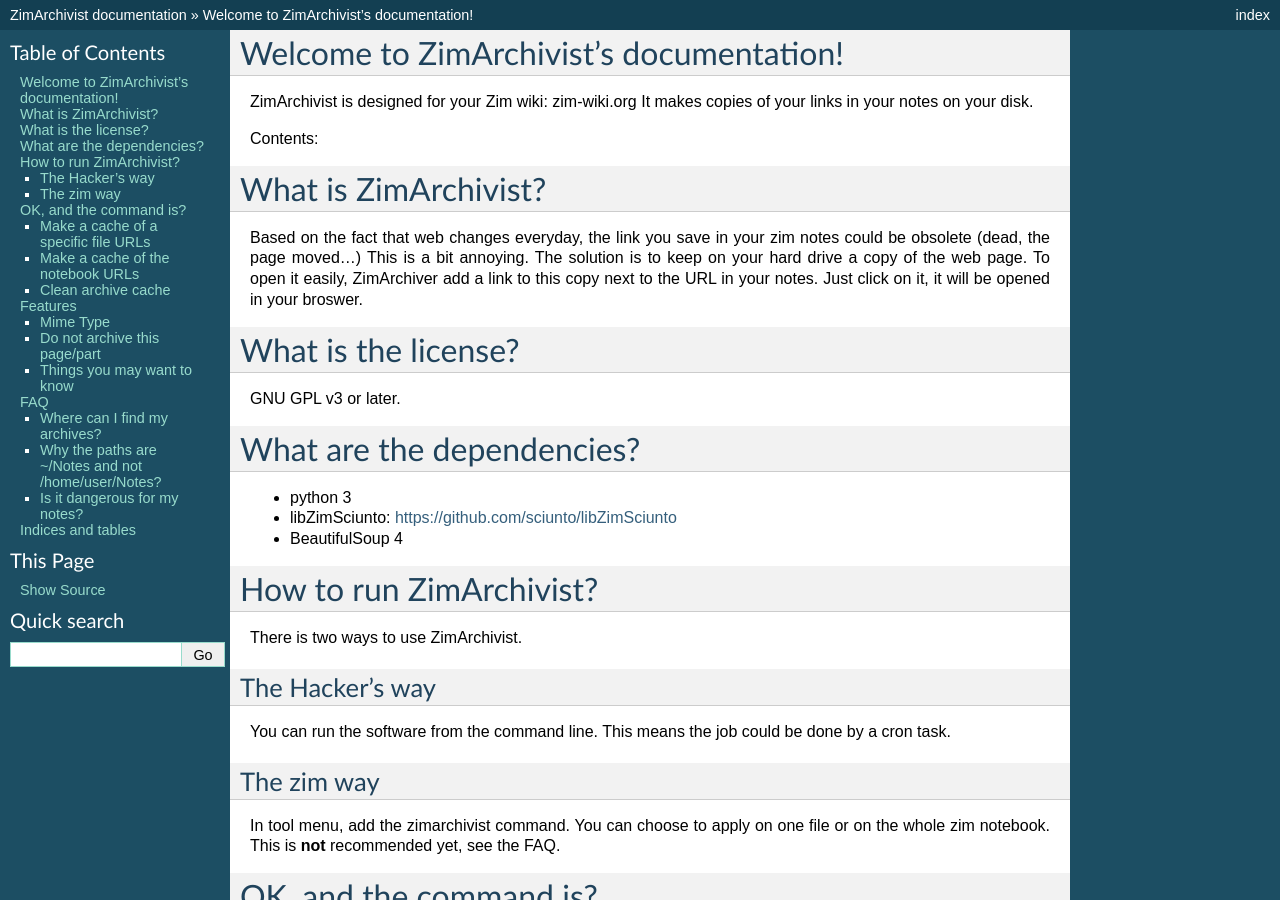
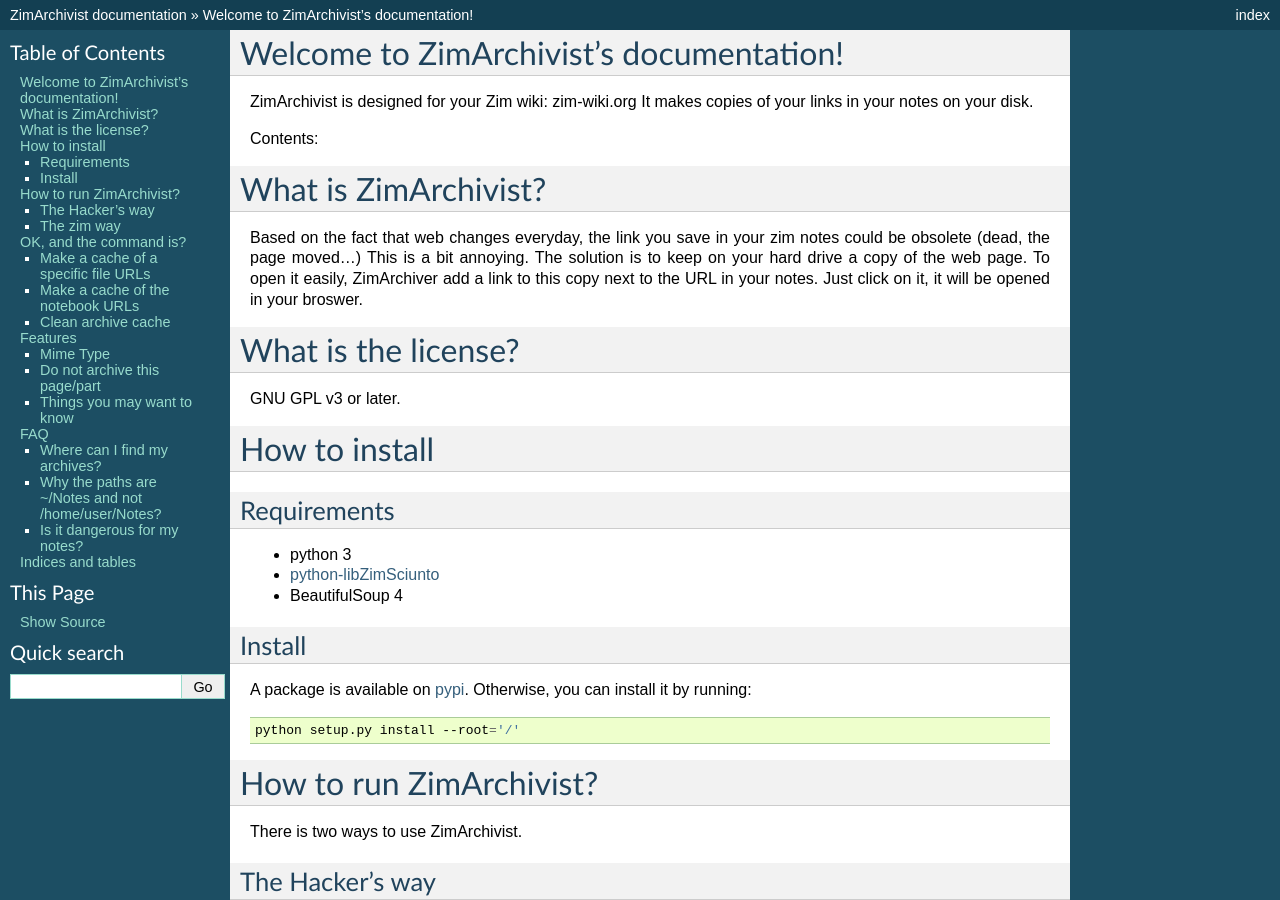
Before and after one commit to DarioGT/ZimArchivist, a Sphinx documentation site: the page built from doc/index.rst, in a window 1280 px wide and 900 px high. Built offline with Sphinx 7.4.7, drawn with Linux system fonts in a browser that asks for light colours; formulas are drawn with MathJax 3.

Commit message:
How to install

```diff
--- a/doc/index.rst
+++ b/doc/index.rst
@@ -27,11 +27,27 @@
 ======================
 GNU GPL v3 or later.
 
-What are the dependencies?
-==========================
-- python 3
-- libZimSciunto: https://github.com/sciunto/libZimSciunto
-- BeautifulSoup 4
+
+How to install
+==============
+
+Requirements
+------------
+
+* python 3
+* `python-libZimSciunto <http://pypi.python.org/pypi/libZimSciunto/>`_
+* BeautifulSoup 4
+
+Install
+-------
+
+A package is available on `pypi <http://pypi.python.org/pypi/ZimArchivist/>`_.
+Otherwise, you can install it by running:
+
+.. code-block:: sh
+
+    python setup.py install --root='/'
+
 
 How to run ZimArchivist?
 ========================
```
